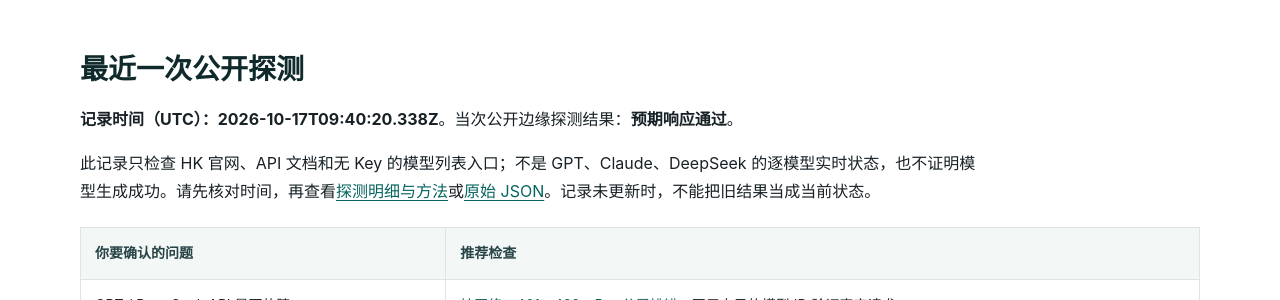
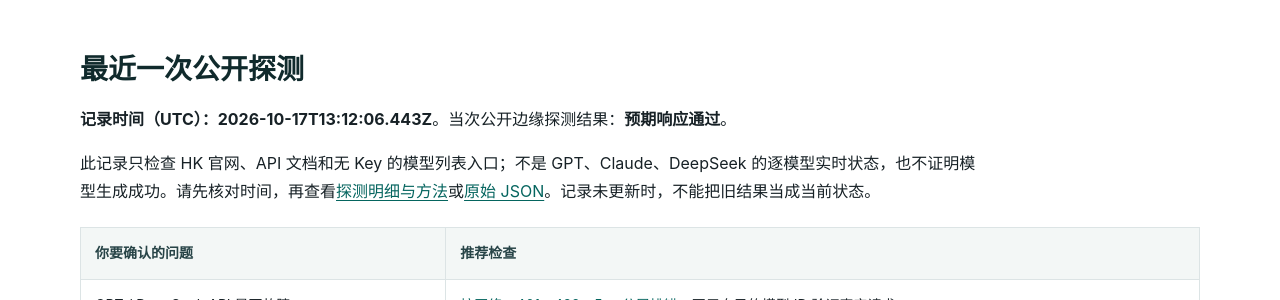
Before and after one commit to KKWANG4444/api-status, a Jekyll site: the page built from index.md, in a window 1280 px wide and 900 px high, scrolled down 364 px. Shown: the part 151-451 px from the top of the window. Built offline with Jekyll 4.4.1, drawn with Linux system fonts in a browser that asks for light colours.

Commit message:
chore: update public edge status

```diff
--- a/_data/status.json
+++ b/_data/status.json
@@ -1,7 +1,7 @@
 {
   "status": "operational",
-  "checked_at": "2026-10-17T09:40:20.338Z",
-  "duration_ms": 669,
+  "checked_at": "2026-10-17T13:12:06.443Z",
+  "duration_ms": 650,
   "overall": true,
   "components": [
     {
@@ -10,7 +10,7 @@
       "url": "https://www.aifast.hk/",
       "ok": true,
       "status": 200,
-      "elapsed_ms": 412,
+      "elapsed_ms": 543,
       "content_type": "text/html; charset=utf-8",
       "detail": "Expected public edge response"
     },
@@ -20,7 +20,7 @@
       "url": "https://api.aifast.hk/",
       "ok": true,
       "status": 200,
-      "elapsed_ms": 621,
+      "elapsed_ms": 603,
       "content_type": "text/html",
       "detail": "Expected public edge response"
     },
@@ -30,7 +30,7 @@
       "url": "https://www.aifast.hk/v1/models",
       "ok": true,
       "status": 401,
-      "elapsed_ms": 423,
+      "elapsed_ms": 548,
       "content_type": "application/json; charset=utf-8",
       "detail": "Expected public edge response"
     }
--- a/data/status.json
+++ b/data/status.json
@@ -1,7 +1,7 @@
 {
   "status": "operational",
-  "checked_at": "2026-10-17T09:40:20.338Z",
-  "duration_ms": 669,
+  "checked_at": "2026-10-17T13:12:06.443Z",
+  "duration_ms": 650,
   "overall": true,
   "components": [
     {
@@ -10,7 +10,7 @@
       "url": "https://www.aifast.hk/",
       "ok": true,
       "status": 200,
-      "elapsed_ms": 412,
+      "elapsed_ms": 543,
       "content_type": "text/html; charset=utf-8",
       "detail": "Expected public edge response"
     },
@@ -20,7 +20,7 @@
       "url": "https://api.aifast.hk/",
       "ok": true,
       "status": 200,
-      "elapsed_ms": 621,
+      "elapsed_ms": 603,
       "content_type": "text/html",
       "detail": "Expected public edge response"
     },
@@ -30,7 +30,7 @@
       "url": "https://www.aifast.hk/v1/models",
       "ok": true,
       "status": 401,
-      "elapsed_ms": 423,
+      "elapsed_ms": 548,
       "content_type": "application/json; charset=utf-8",
       "detail": "Expected public edge response"
     }
```
